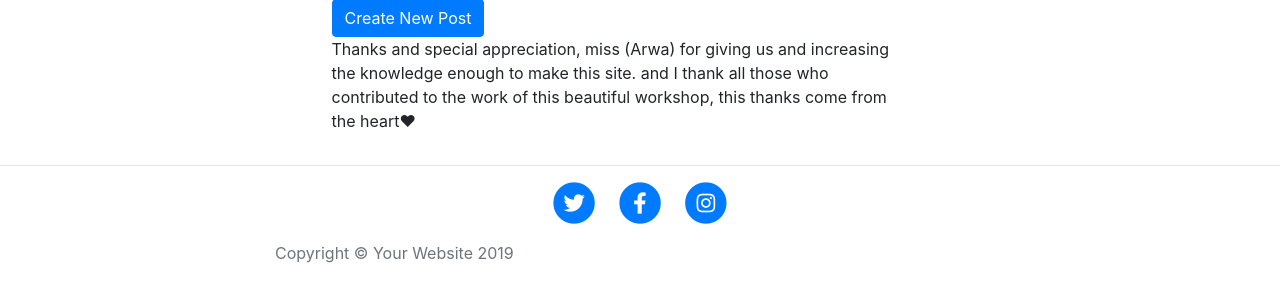
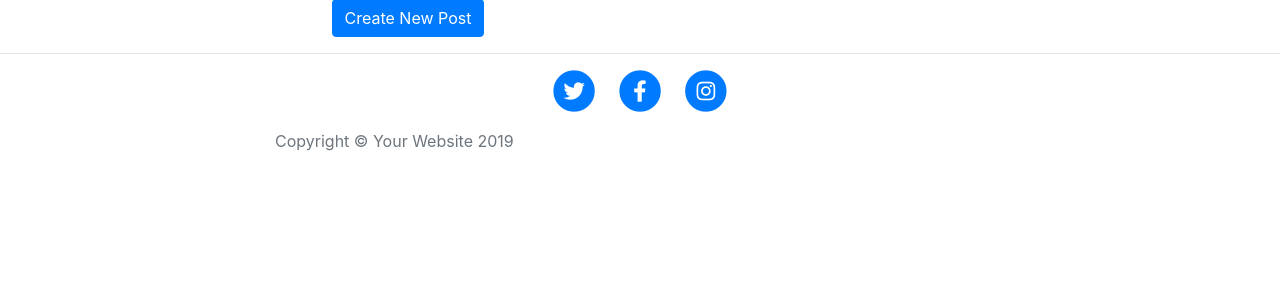
Before and after one commit to malrashidi123/blog, a Django app: page / in a window 1280 px wide. Shown: the part 581-862 px from the top of the page. After the commit the page ends 732 px from the top, so only its background shows below. Run offline with Django 3.2, Linux system fonts and the light colour scheme; data that the repository does not hold is empty; some libraries are stand-ins or nearby versions.

Commit message:
add  main/templates/post_list.html

```diff
--- a/main/templates/post_list.html
+++ b/main/templates/post_list.html
@@ -37,7 +37,7 @@
           <hr>
           {% endfor %}
           <!-- Pager -->
-          <a href="{% url 'post_new' %}" class="top-menu"><button class="btn btn-primary">Create New Post</button></a><br><p>Thanks and special appreciation, miss (Arwa) for giving us and increasing the knowledge enough to make this site. and I thank all those who contributed to the work of this beautiful workshop, this thanks come from the heart❤</p>
+          <a href="{% url 'post_new' %}" class="top-menu"><button class="btn btn-primary">Create New Post</button></a>
 
 
         </div>
```
